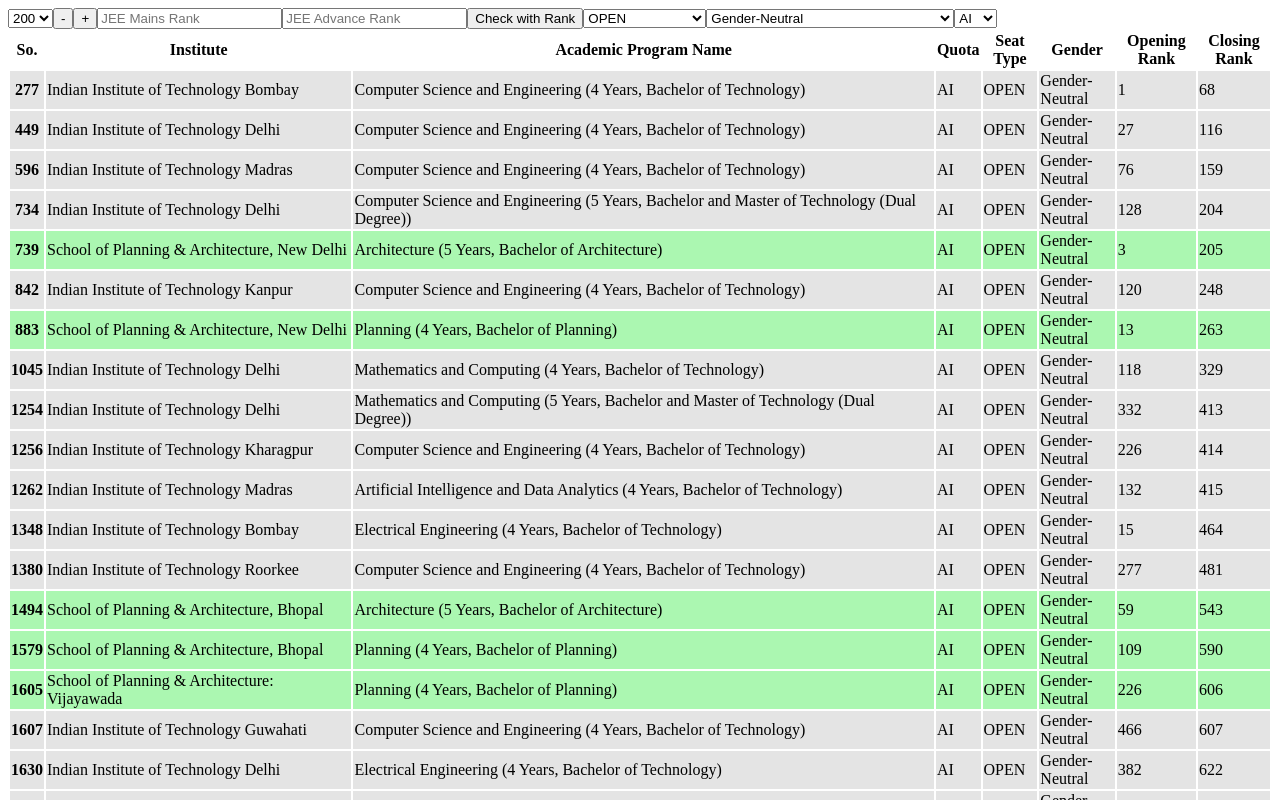
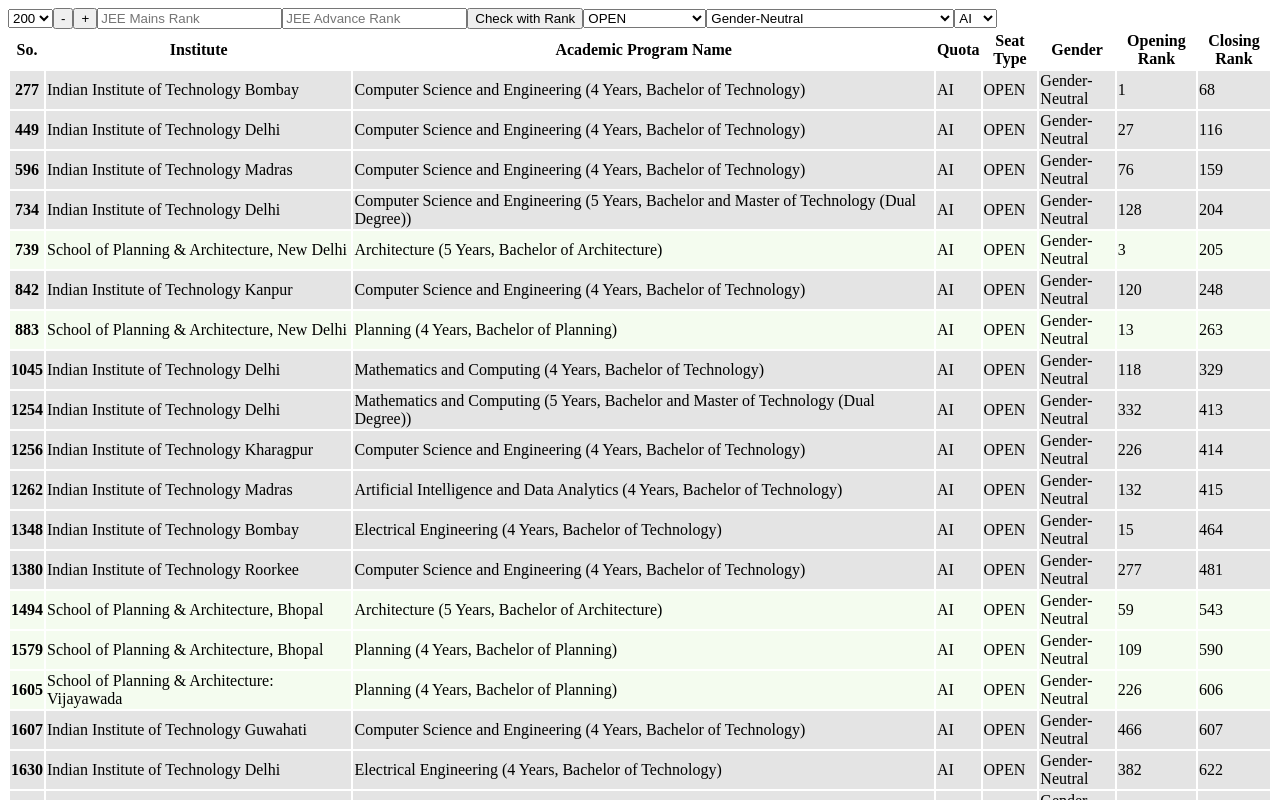
Before and after one commit to shivam20042003/ClgList, a Next.js app: page / in a window 1280 px wide. Shown: the top 800 px of the page. Built offline with nearby package versions, Linux system fonts and the light colour scheme.

Commit message:
mere walla colour

```diff
--- a/src/app/globals.css
+++ b/src/app/globals.css
@@ -2,5 +2,5 @@
     background-color: rgb(228, 228, 228);
 }
 .nonIIT{
-    background-color: #abf7b1;
+    background-color: rgb(244, 252, 239)
 }
```
